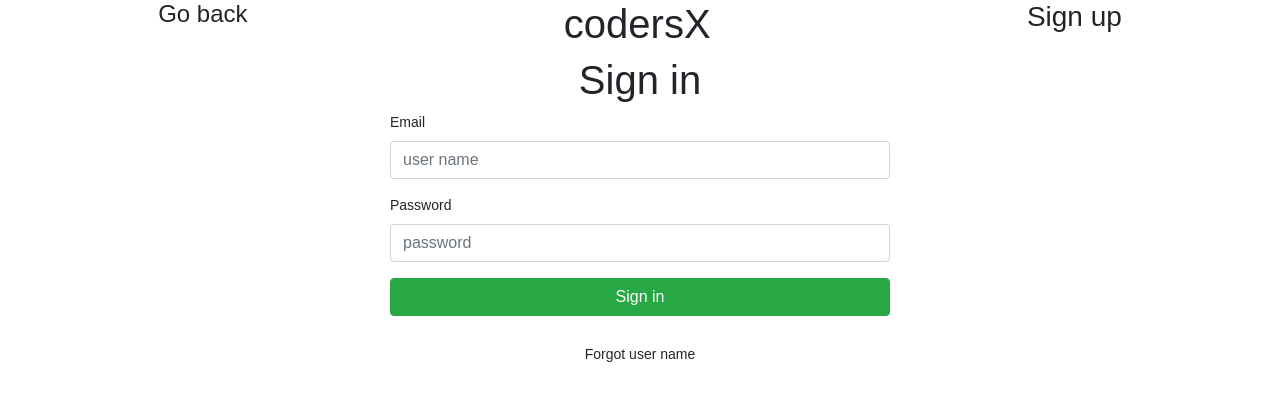
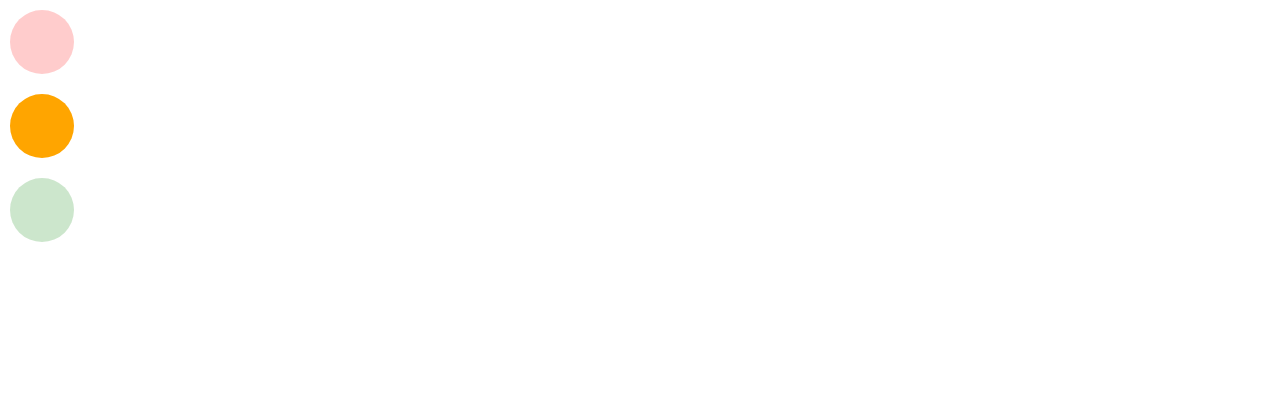
Before and after one commit to trungvu1706/react, a React (Create React App) app in the folder todo-list/: page / in a window 1280 px wide. Shown: the top 400 px of the page. Built offline with nearby package versions, Linux system fonts and the light colour scheme.

Commit message:
state example

```diff
--- a/todo-list/package.json
+++ b/todo-list/package.json
@@ -7,6 +7,7 @@
     "@testing-library/react": "^11.2.2",
     "@testing-library/user-event": "^12.6.0",
     "bootstrap": "^4.5.3",
+    "classnames": "^2.2.6",
     "react": "^17.0.1",
     "react-dom": "^17.0.1",
     "react-scripts": "4.0.1",
--- a/todo-list/src/App.css
+++ b/todo-list/src/App.css
@@ -1,25 +1,4 @@
-.App {
+* {
+  box-sizing: border-box;
   font-family: Arial, Helvetica, sans-serif;
-  margin: 0;
 }
-
-.header {
-  display: flex;
-  justify-content: space-around;
-  font-size: 1em;
-}
-
-.loginform {
-  display: flex;
-  flex-direction: column;
-  align-items: center;
-  font-size: 14px;
-}
-
-.form {
-  width: 500px;
-}
-
-.footer-text {
-  margin-top: 2em;
-}
--- a/todo-list/src/App.js
+++ b/todo-list/src/App.js
@@ -1,18 +1,14 @@
-import React, { Component } from 'react';
-import Header from './components/Header';
-import Loginform from './components/Loginform';
+import React, { Component } from "react";
+import TrafficLight from "./components/TrafficLight";
 
 class App extends Component {
-  render(){
+  render() {
     return (
-    <div className="App">
-     <Header />
-     <Loginform />
-    </div>
-
-  );
+      <div className="App">
+        <TrafficLight />
+      </div>
+    );
   }
-
 }
 
 export default App;
--- a/todo-list/src/components/Header.js
+++ /dev/null
@@ -1,16 +0,0 @@
-import React, { Component } from "react";
-import "../App.css";
-
-class Header extends Component {
-  render() {
-    return (
-      <div className="header">
-        <h4>Go back</h4>
-        <h1>codersX</h1>
-        <h3>Sign up</h3>
-      </div>
-    );
-  }
-}
-
-export default Header;
--- a/todo-list/src/components/Loginform.js
+++ /dev/null
@@ -1,41 +0,0 @@
-import React, { Component } from "react";
-import "../App.css";
-import { Button, FormGroup, Label, Input } from "reactstrap";
-
-class Loginform extends Component {
-  render() {
-    return (
-      <div className="loginform">
-        <h1>Sign in</h1>
-        <form className="form">
-          <FormGroup>
-            <Label for="exampleEmail">Email</Label>
-            <Input
-              type="email"
-              name="email"
-              id="exampleEmail"
-              placeholder="user name"
-            />
-          </FormGroup>
-          <FormGroup>
-            <Label for="examplePassword">Password</Label>
-            <Input
-              type="password"
-              name="password"
-              id="examplePassword"
-              placeholder="password"
-            />
-          </FormGroup>
-        </form>
-        <Button color="success" className="form">
-          Sign in
-        </Button>
-        <div className="footer-text">
-          <p>Forgot user name</p>
-        </div>
-      </div>
-    );
-  }
-}
-
-export default Loginform;
--- /dev/null
+++ b/todo-list/src/components/TrafficLight.css
@@ -0,0 +1,29 @@
+.TrafficLight {
+  display: flex;
+  flex-direction: column;
+}
+
+.TrafficLight .bulb {
+  width: 64px;
+  height: 64px;
+  margin: 10px;
+  display: inline-block;
+  border-radius: 50%;
+  opacity: 0.2;
+}
+
+.TrafficLight .bulb.active {
+  opacity: 1;
+}
+
+.TrafficLight .bulb.red {
+  background-color: red;
+}
+
+.TrafficLight .bulb.orange {
+  background-color: orange;
+}
+
+.TrafficLight .bulb.green {
+  background-color: green;
+}
--- /dev/null
+++ b/todo-list/src/components/TrafficLight.js
@@ -0,0 +1,58 @@
+import React, { Component } from "react";
+import "./TrafficLight.css";
+import classNames from "classnames";
+
+const RED = 0;
+const ORANGE = 1;
+const GREEN = 2;
+
+class TrafficLight extends Component {
+  constructor() {
+    super();
+    this.state = {
+      currentColor: RED,
+    };
+    setInterval(() => {
+      this.setState({
+        currentColor: this.getNextColor(this.state.currentColor), // undefined
+      });
+    }, 1000);
+  }
+
+  getNextColor(color) {
+    switch (color) {
+      case RED:
+        return ORANGE;
+      case ORANGE:
+        return GREEN;
+      default:
+        return RED;
+    }
+  }
+
+  render() {
+    const currentColor = this.state.currentColor;
+    console.log("rendering...", this);
+    return (
+      <div className="TrafficLight">
+        <div
+          className={classNames("bulb", "red", {
+            active: currentColor === RED,
+          })}
+        ></div>
+        <div
+          className={classNames("bulb", "orange", {
+            active: currentColor === ORANGE,
+          })}
+        ></div>
+        <div
+          className={classNames("bulb", "green", {
+            active: currentColor === GREEN,
+          })}
+        ></div>
+      </div>
+    );
+  }
+}
+
+export default TrafficLight;
```
Also changed, not shown: todo-list/src/components/Todoitems.js (deleted, +0 -13 lines), 1 other file (tests, documents, lock files or other folders).
